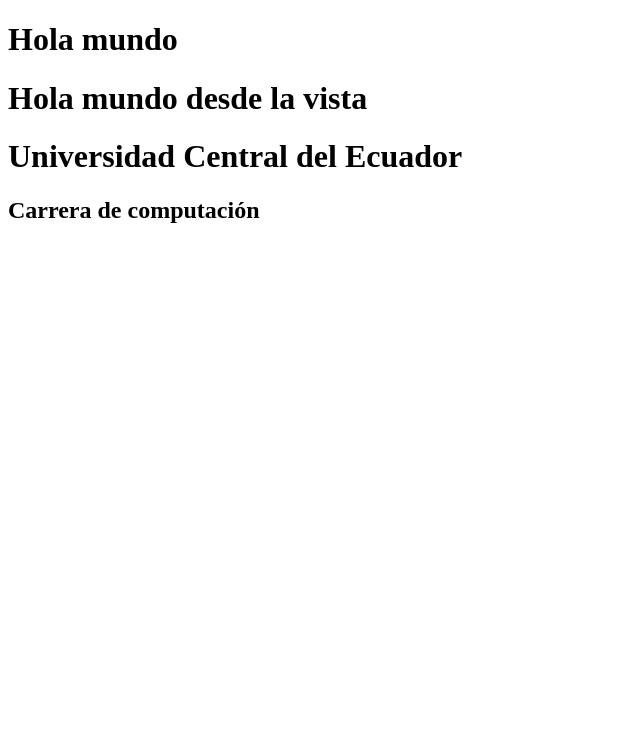
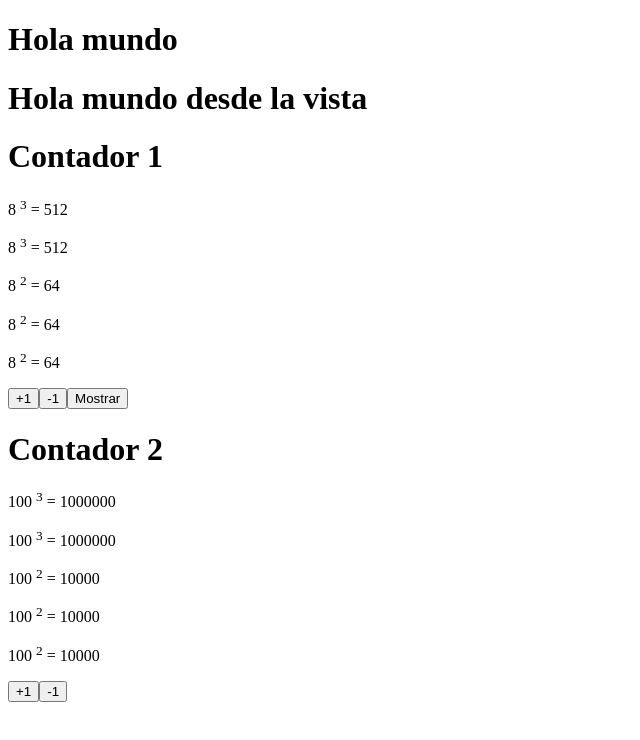
Before and after one commit to Ctrian/pw_vue_u2_co_db, a Vue app: page / in a window 1280 px wide. Shown: the top 740 px of the page, without its empty margins (0-640 px from the left). Built offline with nearby package versions, Linux system fonts and the light colour scheme.

Commit message:
Taller 14

```diff
--- a/src/Pages/ContadorView.vue
+++ b/src/Pages/ContadorView.vue
@@ -1,7 +1,8 @@
 <template>
   <div>
     <h1>Hola mundo desde la vista</h1>
-    <Contador />
+    <Contador tit="Contador 1" :inicio="4+4" :mostrar="true"/>
+    <Contador tit="Contador 2" inicio="100" :mostrar="false"/>
   </div>
 </template>
 
--- a/src/components/Contador.vue
+++ b/src/components/Contador.vue
@@ -1,14 +1,75 @@
 <template>
-  <div><h1>Universidad Central del Ecuador</h1>
-  <h2>Carrera de computación</h2></div>
+  <div>
+    <h1>{{ tit }}</h1>
+    <p>{{ numero }} <sup>3</sup> = {{ calculaCubo }}</p>
+    <p>{{ numero }} <sup>3</sup> = {{ obtenerCubo() }}</p>
+    <p>{{ numero }} <sup>2</sup> = {{ calculaCuadrado }}</p>
+    <p>{{ numero }} <sup>2</sup> = {{ obtenerCuadrados() }}</p>
+    <p>{{ numero }} <sup>2</sup> = {{ obtenerCuadrados() }}</p>
+    <div>
+      <button @:click="incrementar()">+1</button>
+      <button @:click="decrementar()">-1</button>
+      <button v-show="mostrar">Mostrar</button>
+    </div>
+  </div>
 </template>
 
 <script>
 export default {
+  // <!-- Propiedades reactivas (options API) como variables que tenemos dentro de nuestro componente -->
+  data() {
+    return {
+      numero: this.inicio,
+      titulo: "Contador",
+    };
+  },
+  methods: {
+    obtenerCuadrados() {
+      console.log("Entro a obtener cuadrado");
+      return this.numero * this.numero;
+    },
+    obtenerCubo() {
+      return this.numero * this.numero * this.numero;
+    },
+    incrementar() {
+      console.log(this.tit);
+      this.numero++;
+    },
+    decrementar() {
+      this.numero--;
+    },
+  },
+  computed: {
+    /* elemento que se ejecuta solo si cambia el resultado */
+    /* No puede recibir argumentos, like methods */
+    calculaCuadrado() {
+      console.log("Entro a propiedad computada");
+      return this.numero * this.numero;
+    },
+    calculaCubo() {
+      console.log("Entro a propiedad computada");
+      return this.numero * this.numero * this.numero;
+    },
+  },
+  // props: ['tit', 'inicio', 'mostrar'], /* declaración básica de props */
+  props: {
+    tit: String,
+    inicio: {
+      type: Number,
+      default:99,
+      validator(value) {
+        return value > 10;
+      }
+    },
+    mostrar: Boolean,
+    vector: Array,
+    persona: Object,
+    obtenerPeso: Function,
+    numerote: BigInt,
 
-}
+  },
+};
 </script>
 
 <style>
-
 </style>
```
